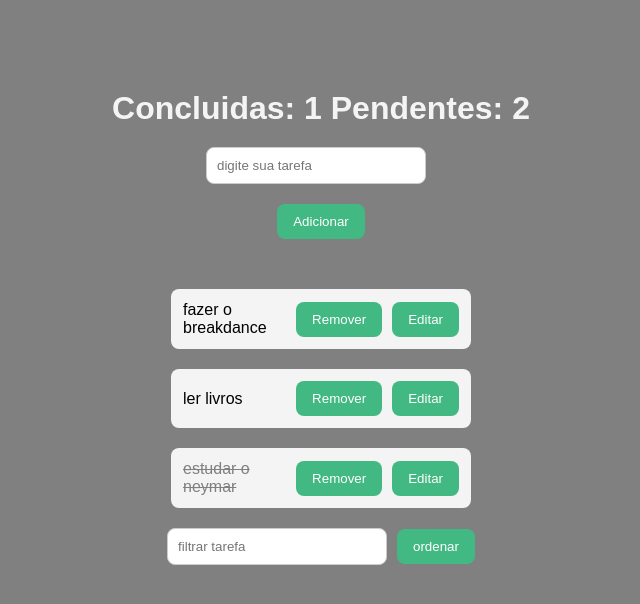
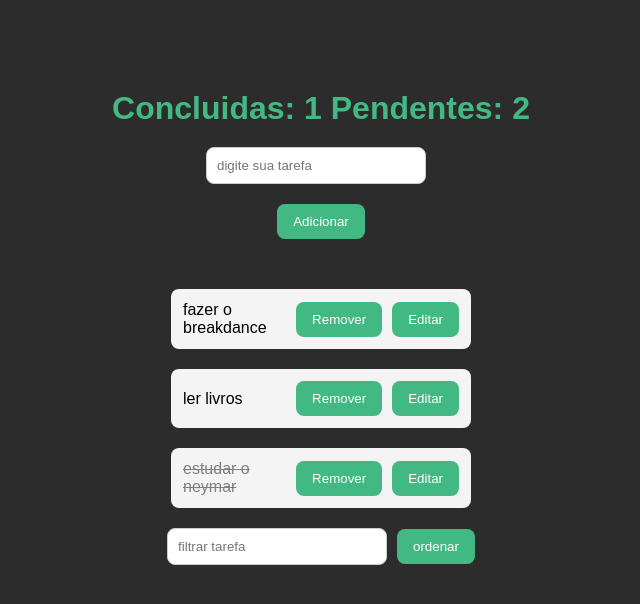
Before and after one commit to OtavioAugustodaRoza/TODOLIST, a Vue app: page / in a window 1280 px wide. Shown: the top 604 px of the page, without its empty margins (319-959 px from the left). Built offline with nearby package versions, Linux system fonts and the light colour scheme.

Commit message:
FEAT: apliquei localStorage e refatorei a contagemProgresso além disso alterei a cor do fundo da pagina .

```diff
--- a/src/App.vue
+++ b/src/App.vue
@@ -1,11 +1,20 @@
 <script setup>
-import { computed, ref } from 'vue'
+import { computed, ref, watch } from 'vue'
 
-let tarefas = ref([
+
+
+const tarefas = ref(JSON.parse(localStorage.getItem('tarefas')) || null || [
   { id: 1, desc: 'fazer o breakdance', status: 'pendente' },
   { id: 2, desc: 'ler livros', status: 'pendente' },
   { id: 3, desc: 'estudar o neymar', status: 'concluida' },
 ])
+
+watch(tarefas, (novoArray) => {
+  localStorage.setItem('tarefas', JSON.stringify(novoArray))
+}, {deep: true})
+
+
+
 const filtro = ref('')
 
 const tarefasFiltradas = computed(() => {
@@ -65,15 +74,8 @@ const remove = (id) => {
   }
 }
 const contagemProgresso = computed(() => {
-  let concluidas = 0
-  let pendentes = 0
-  tarefas.value.map((item) => {
-    if (item.status === 'pendente') {
-      pendentes++
-    } else {
-      concluidas++
-    }
-  })
+  const concluidas = tarefas.value.filter((t) => t.status === 'concluida').length
+  const pendentes = tarefas.value.length - concluidas
   return `Concluidas: ${concluidas}  Pendentes: ${pendentes}`
 })
 
@@ -96,7 +98,7 @@ const concluir = (id) => {
 </script>
 <template>
   <div class="container">
-    <h1>{{ contagemProgresso }}</h1>
+    <h1>{{ contagemProgresso}}</h1>
     <input type="text" placeholder="digite sua tarefa" v-model="textoDoInput" @keyup.enter="add" />
     <button @click="add">  {{ editandoS !== null ? 'Salvar' : 'Adicionar' }}</button>
     <button v-if="editandoS !== null" @click="editandoS = null; textoDoInput = ''">Cancelar</button>
@@ -132,7 +134,7 @@ const concluir = (id) => {
   font-family: Arial, Helvetica, sans-serif;
 }
 h1 {
-  color: #f4f4f4;
+  color: #42b883;
 }
 ul {
   display: flex;
--- a/src/assets/main.css
+++ b/src/assets/main.css
@@ -5,5 +5,5 @@
   align-items: start;
   min-height: 100vh;
   padding-top: 50px;
-  background-color: gray;
+  background-color: #2c2c2c;
 }
```
